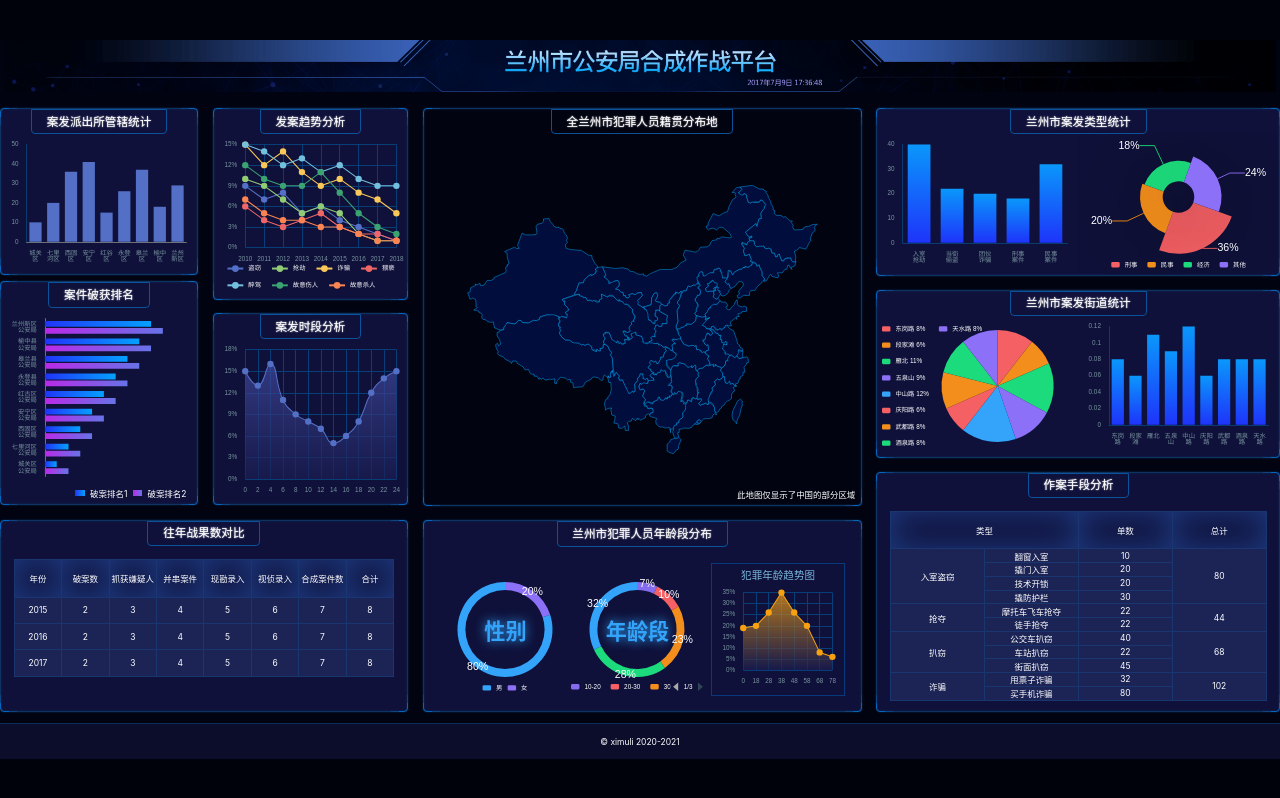
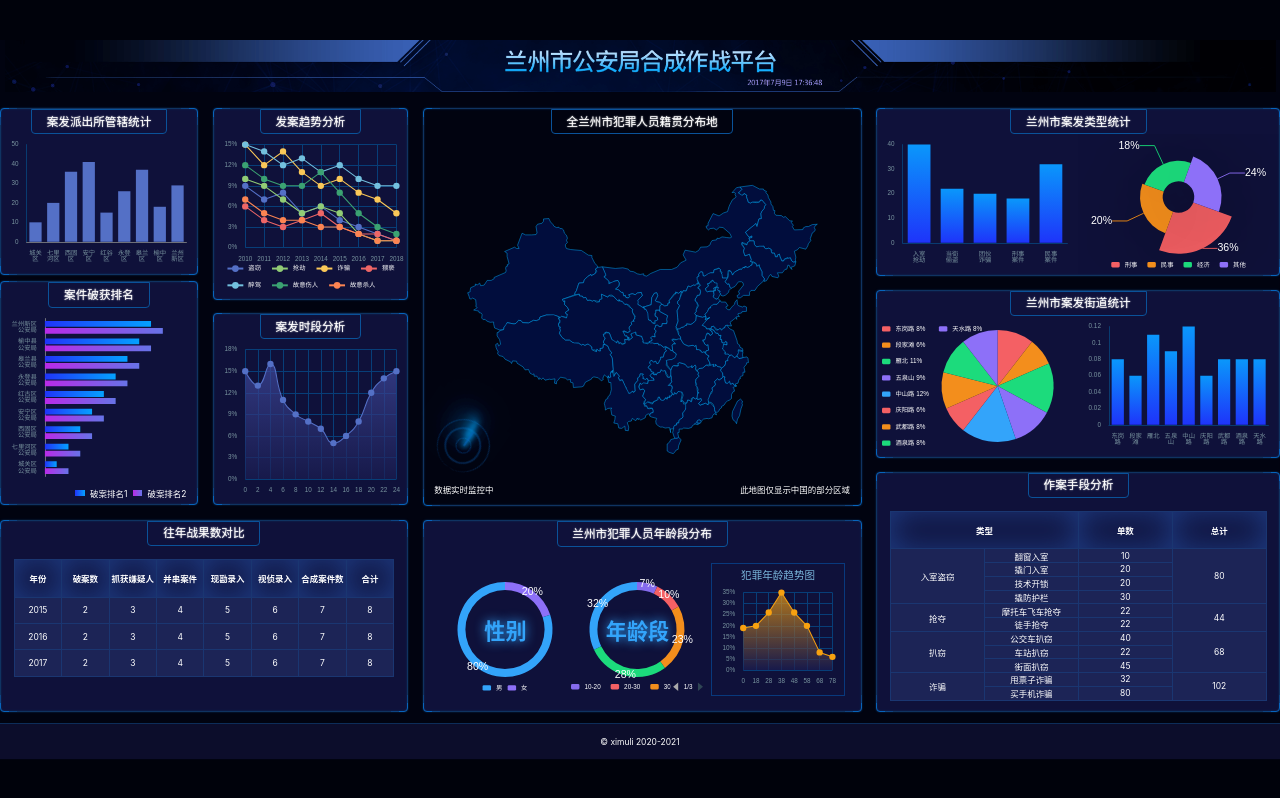
Before and after one commit to ximuli/big-screen-project, a React (Vite) app: page /#/ in a window 1280 px wide. Built offline with nearby package versions, Linux system fonts and the light colour scheme.

Commit message:
添加实时监控动画

```diff
--- a/src/components/chart-5.tsx
+++ b/src/components/chart-5.tsx
@@ -1,10 +1,6 @@
-import React, { useEffect, useRef } from 'react';
+import React from 'react'
 
 export const Chart5 = () => {
-  const divRef = useRef(null)
-  useEffect(() => {
-
-  }, [])
   return (
     <div className="战果">
       <h2>往年战果数对比</h2>
--- a/src/components/chart-6.tsx
+++ b/src/components/chart-6.tsx
@@ -1,12 +1,10 @@
 import React, { useEffect, useRef } from 'react';
 import * as echarts from 'echarts'
 import { createEchartsOptions } from '../shared/create-echarts-options'
-import { px } from '../shared/px';
 import chinaGeoJson from '../geo/china.json'
 
 export const Chart6 = () => {
   const divRef = useRef(null)
-  const colors = { '青海省': '#BB31F7', '甘肃省': '#15B8FD', '四川省': '#06E1EE' }
   useEffect(() => {
     var myChart = echarts.init(divRef.current);
     // @ts-ignore
@@ -25,7 +23,6 @@ export const Chart6 = () => {
           // label: { show: false },
           itemStyle: {
             areaColor: '#010D3D',
-            // color: colors['甘肃省'],
             borderColor: '#01A7F7',
           },
           emphasis: {
@@ -42,12 +39,13 @@ export const Chart6 = () => {
       <h2>全兰州市犯罪人员籍贯分布地</h2>
       <div className="wrapper">
         <div ref={divRef} className="chart"></div>
-        {/* <div className="bordered legend">
-          <span className="icon" style={{ background: colors['甘肃省'] }} />甘肃籍
-          <span className="icon" style={{ background: colors['四川省'] }} />四川籍
-          <span className="icon" style={{ background: colors['青海省'] }} />青海籍
-        </div> */}
-        <div className="notes">此地图仅显示了中国的部分区域</div>
+        <div className="monitor-wrapper">
+          <div className="monitor">
+            <div className="monitor-inner"></div>
+          </div>
+          <div className="monitor-text">数据实时监控中</div>
+        </div>
+        <div className="notes">此地图仅显示中国的部分区域</div>
       </div>
     </div>
   )
--- a/src/pages/home.scss
+++ b/src/pages/home.scss
@@ -1,4 +1,9 @@
 @import "../shared/helper";
+@keyframes monitor-icon-rotate {
+  from { transform: rotate(0); }
+  to { transform: rotate(360deg); }
+}
+
 
 .home-header-wrapper {
   flex-grow: 1;
@@ -135,6 +140,7 @@
         th, td { border: 1px solid #1a3671; }
         thead {
           th {
+            font-weight: bold;
             height: px(70);
             box-shadow: inset 0 0 px(60) 0 #1f3d85;
           }
@@ -167,8 +173,68 @@
         .chart { flex-grow: 1; }
         .notes {
           position: absolute;
-          bottom: px(10);
-          right: px(10);
+          bottom: px(20);
+          right: px(20);
+        }
+        .monitor-wrapper {
+          position: absolute;
+          bottom: px(20);
+          left: px(20);
+          display: flex; flex-direction: column; align-items: center;
+          .monitor {
+            position: relative;
+            width: px(100);
+            height: px(100);
+            // border: 1px solid #0d4483;
+            border: 1px solid rgba($color: #0d4483, $alpha: 0.5);
+            border-radius: 50%;
+            border-bottom: none;
+            animation: monitor-icon-rotate infinite 5s linear;
+            // overflow: hidden;
+            .monitor-inner {
+              position: absolute;
+              width: px(70);
+              height: px(70);
+              left: 50%; top: 50%;
+              transform: translate(-50%, -50%);
+              // border: 1px solid #0764bc;
+              border: 2px solid rgba($color: #0d4483, $alpha: 0.5);
+              border-radius: 50%;
+              &::before {
+                position: absolute;
+                content: '';
+                width: px(30);
+                height: px(30);
+                left: 50%; top: 50%;
+                transform: translate(-50%, -50%);
+                // border: 1px solid #0764bc;
+                border: 1px solid rgba($color: #0d4483, $alpha: 0.6);
+                border-radius: 50%;
+              }
+              &::after {
+                position: absolute;
+                content: '';
+                width: px(2);
+                height: px(30);
+                background: #0764bc;
+                top: 0;
+                // left: 0;
+                // transform: translateY(50%);
+                box-shadow: 0 0 5px 1px #0094e4,
+                -3px -10px 5px 1px #0094e4,
+                -7px -15px 10px 1px #0094e4,
+                -3px -3px 10px 1px #0094e4,
+                -7px -7px 20px 1px #0094e4,
+                -11px -11px 30px 1px #0094e4,
+                -11px -11px 40px 1px #0094e4,
+                -11px -11px 30px 1px #0094e4,
+                -11px -11px 30px 1px #0094e4;
+              }
+            }
+          }
+          .monitor-text {
+            margin-top: px(20);
+          }
         }
       }
     }
```
